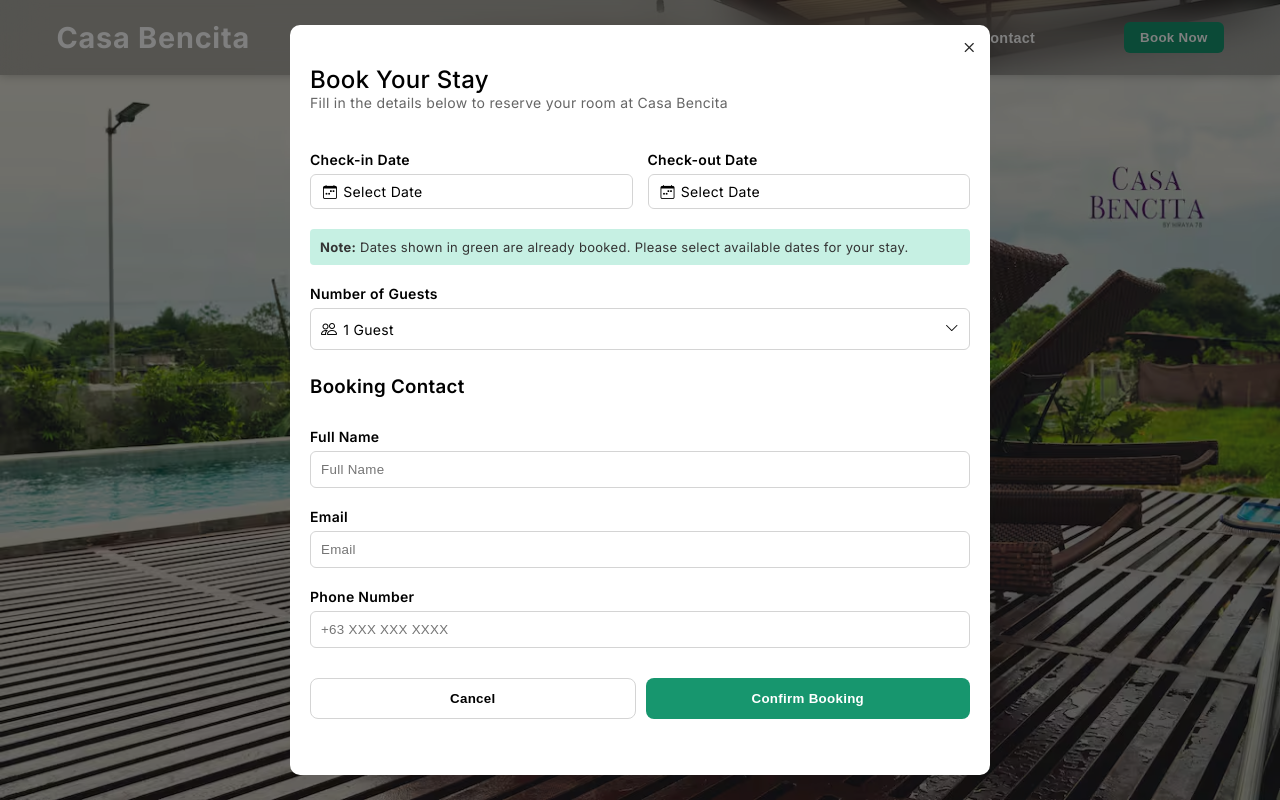
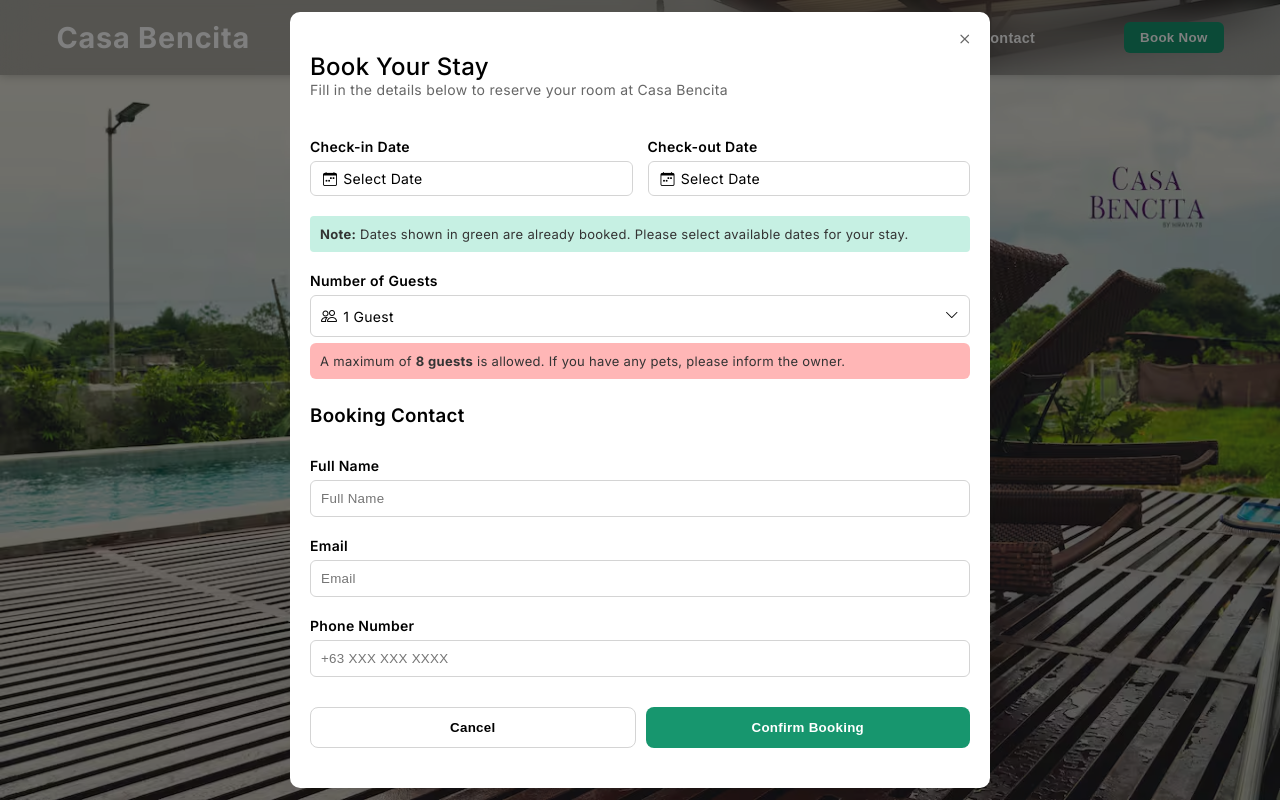
Before and after one commit to emdigemini/frontend-casa-bencita, a React (Vite) app in the folder frontend/: page / in a window 1280 px wide. Both pictures are taken after a click on the button "Book Your Stay". Shown: the top 800 px of the page. Built offline with nearby package versions, Linux system fonts and the light colour scheme.

Commit message:
Enhance BookingModal and Reviews components with improved UI elements; add guest limit notice and review modal functionality

```diff
--- a/frontend/src/components/BookingModal.jsx
+++ b/frontend/src/components/BookingModal.jsx
@@ -128,9 +128,9 @@ function BookingModal(){
               </div>
             </div>
           </div>
-          <div className="note">
-            <span>Note:</span> Dates shown in green are already booked. Please select available dates for your stay.
-          </div>
+          <p className="note">
+            <b>Note:</b> Dates shown in green are already booked. Please select available dates for your stay.
+          </p>
         </div>
         <div className="input-box">
           <label htmlFor="">Number of Guests</label>
@@ -154,6 +154,7 @@ function BookingModal(){
                 setToggleGuest(false);
             }} />}
           </div>
+          <p className="house-rule">A maximum of <b>8 guests</b> is allowed. If you have any pets, please inform the owner.</p>
         </div>
         <h3>Booking Contact</h3>
         <div className="input-box">
--- a/frontend/src/components/Reviews.jsx
+++ b/frontend/src/components/Reviews.jsx
@@ -1,4 +1,8 @@
+import { useState } from "react";
+
 function Reviews(){
+  const [ toggleWriteReviewModal, setToggleWriteReviewModal ] = useState(false);
+
   const reviews = [
     {
       name: 'Queenie Castle',
@@ -55,13 +59,36 @@ function Reviews(){
             )
           })}
         </div>
-        <button>
+        <button onClick={() => setToggleWriteReviewModal(true)}>
           <i className="bi bi-pen"></i>
           Write a review
         </button>
+        <a href="">View all reviews</a>
+      </div>
+
+      {toggleWriteReviewModal && <WriteReviewModal setToggleWriteReviewModal={setToggleWriteReviewModal} /> }
+    </div>
+  )
+}
+
+function WriteReviewModal({ setToggleWriteReviewModal }){
+  return (
+    <div className="modal-overlay">
+      <div className="write-review-box">
+        <div onClick={() => setToggleWriteReviewModal(false)} className="close-btn">
+          <i className="bi bi-x"></i>
+        </div>
       </div>
     </div>
   )
 }
 
+function ReviewsBox(){
+  return (
+    <>
+      <p>hi</p>
+    </>
+  )
+}
+
 export default Reviews;
--- a/frontend/src/styles/_bookingmodal.scss
+++ b/frontend/src/styles/_bookingmodal.scss
@@ -1,16 +1,11 @@
 .modal-overlay {
-  position: fixed;
-  display: flex;
-  justify-content: center;
-  align-items: center;
-  height: 100%;
-  width: 100vw;
-  background: rgba($black, 0.5);
-  z-index: 999;
+  @include fullscreen-overlay(rgba($black, 0.5), 1000);
 
   .booking-box {
     position: relative;
-    height: 750px;
+    max-height: 900px;
+    height: max-content;
+    justify-content: center;
     width: 700px;
     border-radius: 10px;
     background: $white;
@@ -35,17 +30,7 @@
     }
 
     .close-btn {
-      position: absolute;
-      top: 10px;
-      right: 10px;
-      z-index: 9999;
-      font-size: 21px;
-      color: #262626;
-      cursor: pointer;
-
-      &:hover {
-        color: #a9a9a9;
-      }
+      @include close-btn;
     }
 
     .booking-header {
@@ -268,5 +253,14 @@
         }
       }
     }
+
+    .house-rule {
+      background: rgba(#ff6e6e, 0.5);
+      color: #343434;
+      font-size: 13px;
+      padding: 10px;
+      border-radius: 6px;
+      width: 100%;
+    }
   }
 }
--- a/frontend/src/styles/_reviews.scss
+++ b/frontend/src/styles/_reviews.scss
@@ -107,5 +107,29 @@
         background: rgba($lime, 0.8);
       }
     }
+
+    a {
+      color: $lime;
+      text-align: center;
+      margin-top: 20px;
+    }
+  }
+
+  .modal-overlay {
+    @include fullscreen-overlay(rgba($black, 0.5), 1000);
+
+    .write-review-box {
+      position: relative;
+      background: $white;
+      border-radius: 10px;
+      padding: 30px;
+      width: 90%;
+      max-width: 500px;
+      box-shadow: 0 4px 15px rgba(0, 0, 0, 0.3);
+
+      .close-btn {
+        @include close-btn;
+      }
+    }
   }
 }
--- a/frontend/src/styles/_variables.scss
+++ b/frontend/src/styles/_variables.scss
@@ -10,3 +10,29 @@ $lime: #17966e;
 $lime_border: 2px solid lighten(rgba($lime, 0.3), 20%);
 $navy_blue: #111827;
 $form_border: #d4d4d4;
+
+@mixin fullscreen-overlay ($bg: rgba($black, 0.5), $z: 999) {
+  position: fixed;
+  display: flex;
+  justify-content: center;
+  align-items: center;
+  top: 0;
+  height: 100%;
+  width: 100vw;
+  background: $bg;
+  z-index: $z;
+}
+
+@mixin close-btn {
+  position: absolute;
+  top: 15px;
+  right: 15px;
+  font-size: 20px;
+  color: #666;
+  cursor: pointer;
+  z-index: 9999;
+
+  &:hover {
+    color: #a9a9a9;
+  }
+}
```
